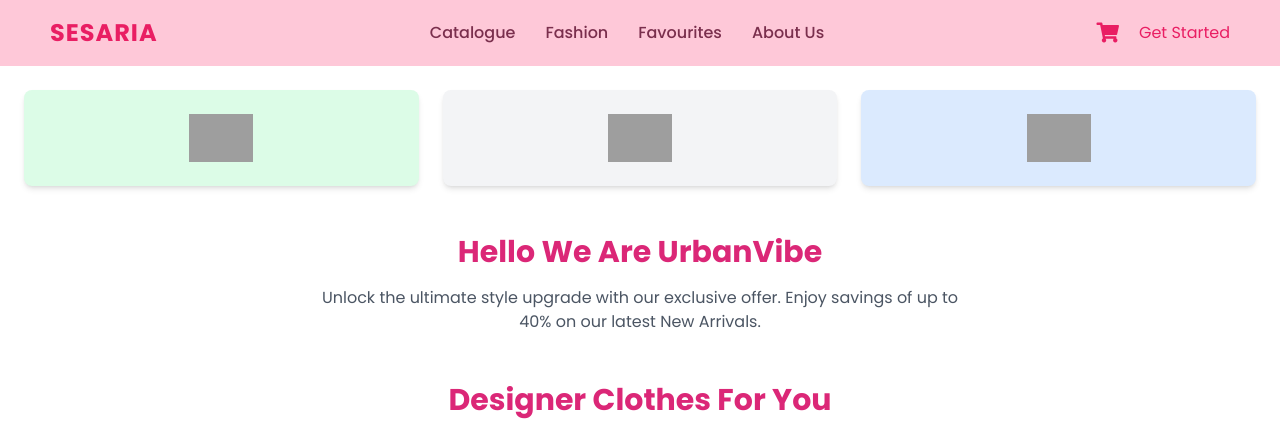
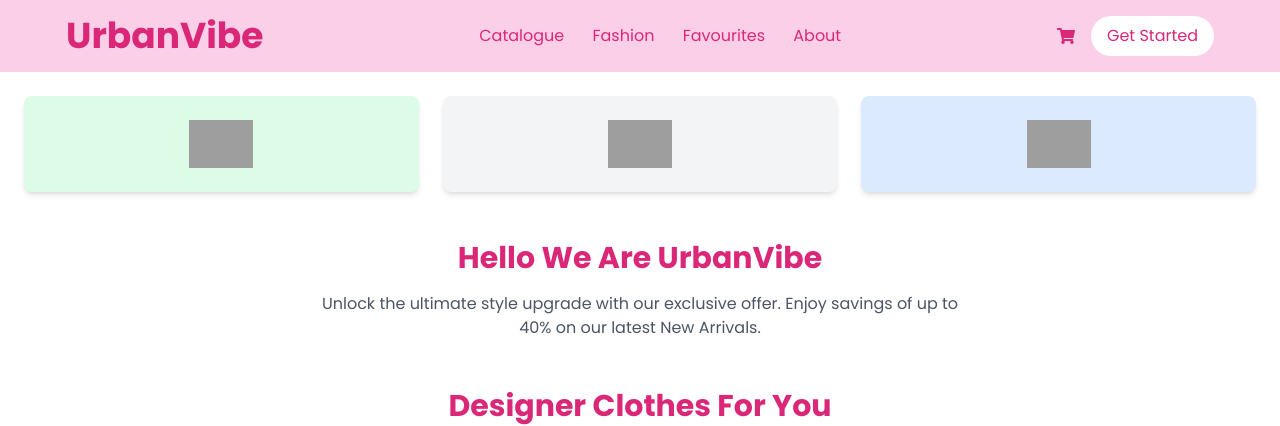
Before and after one commit to abdlaz12/Agile_Project_UrbanVibe, a Django app: page / in a window 1280 px wide. Shown: the top 426 px of the page. Run offline with Django 5.2, Linux system fonts and the light colour scheme; some libraries are stand-ins or nearby versions; grey boxes are pictures that could not be loaded.

Commit message:
Perbaikan base dan penyesuaian

```diff
--- a/UrbanVibe/static/assets/css/styles.css
+++ b/UrbanVibe/static/assets/css/styles.css
@@ -24,28 +24,6 @@ header {
     letter-spacing: 1px;
 }
 
-nav {
-    display: flex;
-    gap: 30px;
-}
-
-nav a {
-    text-decoration: none;
-    color: #7A2F4D;
-    font-size: 16px;
-    font-weight: 500;
-    transition: color 0.3s ease;
-}
-
-nav a:hover {
-    color: #E91E63;
-}
-
-.actions {
-    display: flex;
-    align-items: center;
-    gap: 20px;
-}
 
 .actions i {
     font-size: 20px;
--- a/UrbanVibe/templates/base.html
+++ b/UrbanVibe/templates/base.html
@@ -13,19 +13,25 @@
 <body>
 
     <!-- Navbar -->
-    <header>
-        <div class="logo">SESARIA</div>
-        <nav>
-            <a href="#">Catalogue</a>
-            <a href="#">Fashion</a>
-            <a href="#">Favourites</a>
-            <a href="{% url 'about_us' %}">About Us</a>
-        </nav>
-        <div class="actions">
-            <i class="fas fa-shopping-cart"></i>
-            <button>Get Started</button>
+    <header class="bg-pink-200 py-4">
+        <div class="container mx-auto flex justify-between items-center px-4">
+          <a class="text-4xl font-bold text-pink-600" href = '{% url "index" %}'>
+            UrbanVibe
+          </a>
+          <nav class="space-x-6">
+            <a class="text-pink-600 hover:text-pink-800" href="#">Catalogue</a>
+            <a class="text-pink-600 hover:text-pink-800" href="#">Fashion</a>
+            <a class="text-pink-600 hover:text-pink-800" href="#">Favourites</a>
+            <a class="text-pink-600 hover:text-pink-800" href="{% url 'about_us' %}">About</a>
+          </nav>
+          <div class="flex items-center space-x-4">
+            <i class="fas fa-shopping-cart text-pink-600"></i>
+            <button class="bg-white text-pink-600 border border-pink-600 px-4 py-2 rounded-full hover:bg-pink-600 hover:text-white">
+              Get Started
+            </button>
+          </div>
         </div>
-    </header>
+      </header>
 
     <!-- Konten dari halaman lain akan masuk di sini -->
     <main class="min-h-screen">
```
Also changed, not shown: UrbanVibe/templates/WebPage/about_us.html (+3 -20 lines).
